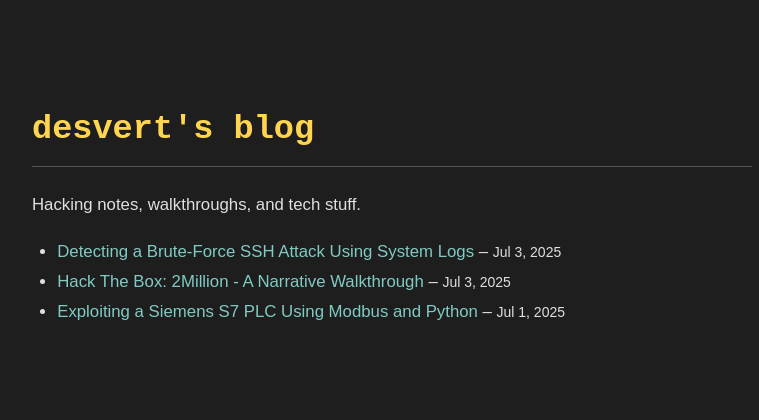
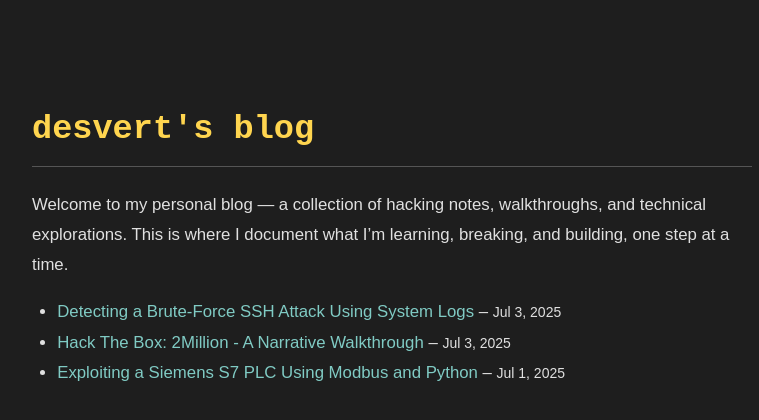
Before and after one commit to desvert/desvert.github.io, a Jekyll site: the page built from index.md, in a window 1280 px wide. Shown: the top 420 px of the page, without its empty margins (248-1007 px from the left). Built offline with Jekyll 4.4.1, drawn with Linux system fonts in a browser that asks for light colours.

Commit message:
modified home.html

```diff
--- a/_layouts/home.html
+++ b/_layouts/home.html
@@ -8,7 +8,7 @@
 </head>
 <body>
   <h1>{{ site.title }}</h1>
-  <p>{{ site.description }}</p>
+  <p>Welcome to my personal blog — a collection of hacking notes, walkthroughs, and technical explorations. This is where I document what I’m learning, breaking, and building, one step at a time.</p>
   <ul>
     {% for post in site.posts %}
       <li>
```
